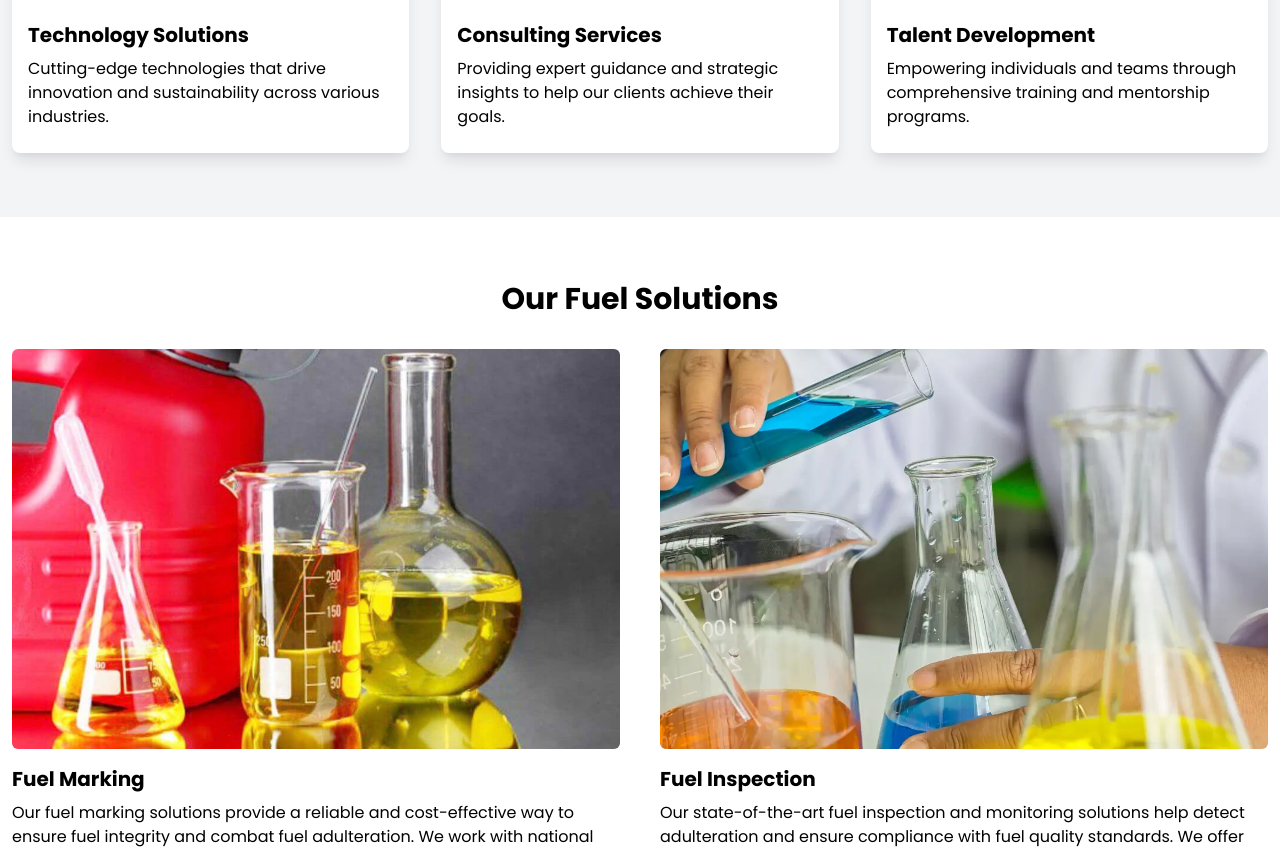
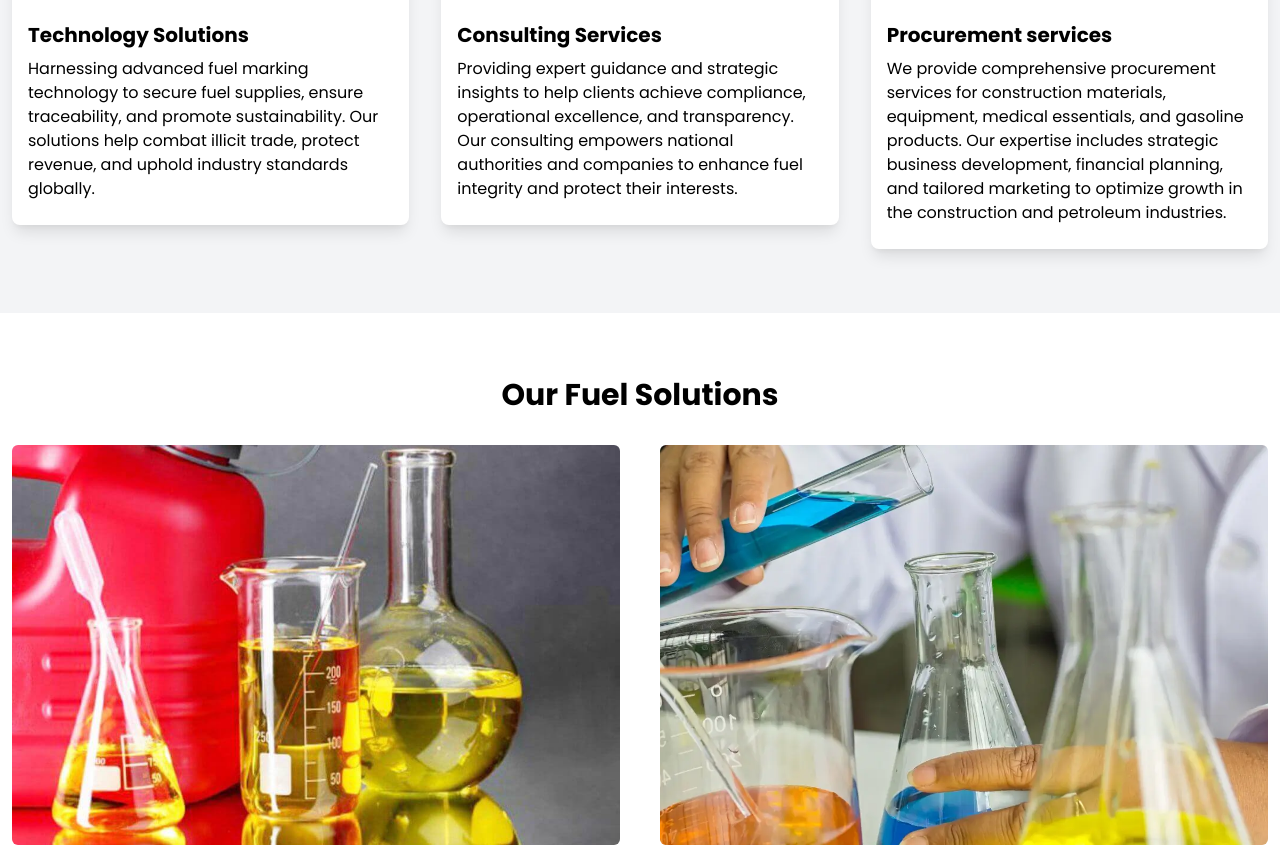
Before and after one commit to gulfwww/Savannah-Holdings, a website: page dist/index.html in a window 1280 px wide. Shown: the part 1791-2639 px from the top of the page. Drawn offline with nearby package versions, Linux system fonts and the light colour scheme.

Commit message:
added icon and update text

```diff
--- a/dist/index.html
+++ b/dist/index.html
@@ -4,6 +4,8 @@
   <meta charset="UTF-8">
   <meta name="viewport" content="width=device-width, initial-scale=1.0">
   <title>Savannah Holdings Ltd</title>
+  <link rel="stylesheet" href="https://cdnjs.cloudflare.com/ajax/libs/font-awesome/6.6.0/css/all.min.css" integrity="sha512-Kc323vGBEqzTmouAECnVceyQqyqdsSiqLQISBL29aUW4U/M7pSPA/gEUZQqv1cwx4OnYxTxve5UMg5GT6L4JJg==" crossorigin="anonymous" referrerpolicy="no-referrer" />
+
   <link href="https://fonts.googleapis.com/css2?family=Poppins:wght@400;600;700&display=swap" rel="stylesheet">
   <link href="https://cdn.jsdelivr.net/npm/tailwindcss@2.2.16/dist/tailwind.min.css" rel="stylesheet">
   <link rel="stylesheet" href="https://cdnjs.cloudflare.com/ajax/libs/animate.css/4.1.1/animate.min.css">
@@ -135,7 +137,7 @@
               <img src="./images/Technology Solutions.jpeg" alt="Technology Solutions" class="block w-full card-img" loading="lazy">
               <div class="py-6 px-4">
                 <h3 class="text-xl font-bold mb-2">Technology Solutions</h3>
-                <p>Cutting-edge technologies that drive innovation and sustainability across various industries.</p>
+                <p>Harnessing advanced fuel marking technology to secure fuel supplies, ensure traceability, and promote sustainability. Our solutions help combat illicit trade, protect revenue, and uphold industry standards globally.</p>
               </div>
             </div>
           </div>
@@ -144,7 +146,7 @@
               <img src="./images/consultancy.webp" alt="consultancy" class="w-full block card-img" loading="lazy">
               <div class="py-6 px-4">
                 <h3 class="text-xl font-bold mb-2">Consulting Services</h3>
-                <p>Providing expert guidance and strategic insights to help our clients achieve their goals.</p>
+                <p>Providing expert guidance and strategic insights to help clients achieve compliance, operational excellence, and transparency. Our consulting empowers national authorities and companies to enhance fuel integrity and protect their interests.</p>
               </div>
             </div>
           </div>
@@ -152,8 +154,8 @@
             <div class="bg-white shadow-lg rounded-lg overflow-hidden">
               <img src="./images/fuel-tannk-monitoring.webp" alt="Fuel Tannk Monitoring" class="w-full block card-img" loading="lazy">
               <div class="py-6 px-4">
-                <h3 class="text-xl font-bold mb-2">Talent Development</h3>
-               <p>Empowering individuals and teams through comprehensive training and mentorship programs.</p>
+                <h3 class="text-xl font-bold mb-2">Procurement services</h3>
+               <p>We provide comprehensive procurement services for construction materials, equipment, medical essentials, and gasoline products. Our expertise includes strategic business development, financial planning, and tailored marketing to optimize growth in the construction and petroleum industries.</p>
               </div>
             </div>
           </div>
@@ -222,6 +224,9 @@
                   <a href="mailto:info@jrbpolymers.net" class="text-white underline">info@savannahholdings.net</a>
                 </div>
               </li>
+              <li>
+                <p>Savannah Holdings Ltd is duly registered at RAK ICC - Ras Al Khaimah - United Arab Emirates</p>
+              </li>
             </ul>
           </div>
           <div class="w-full md:w-2/3 animate__animated animate__fadeInRight">
```
